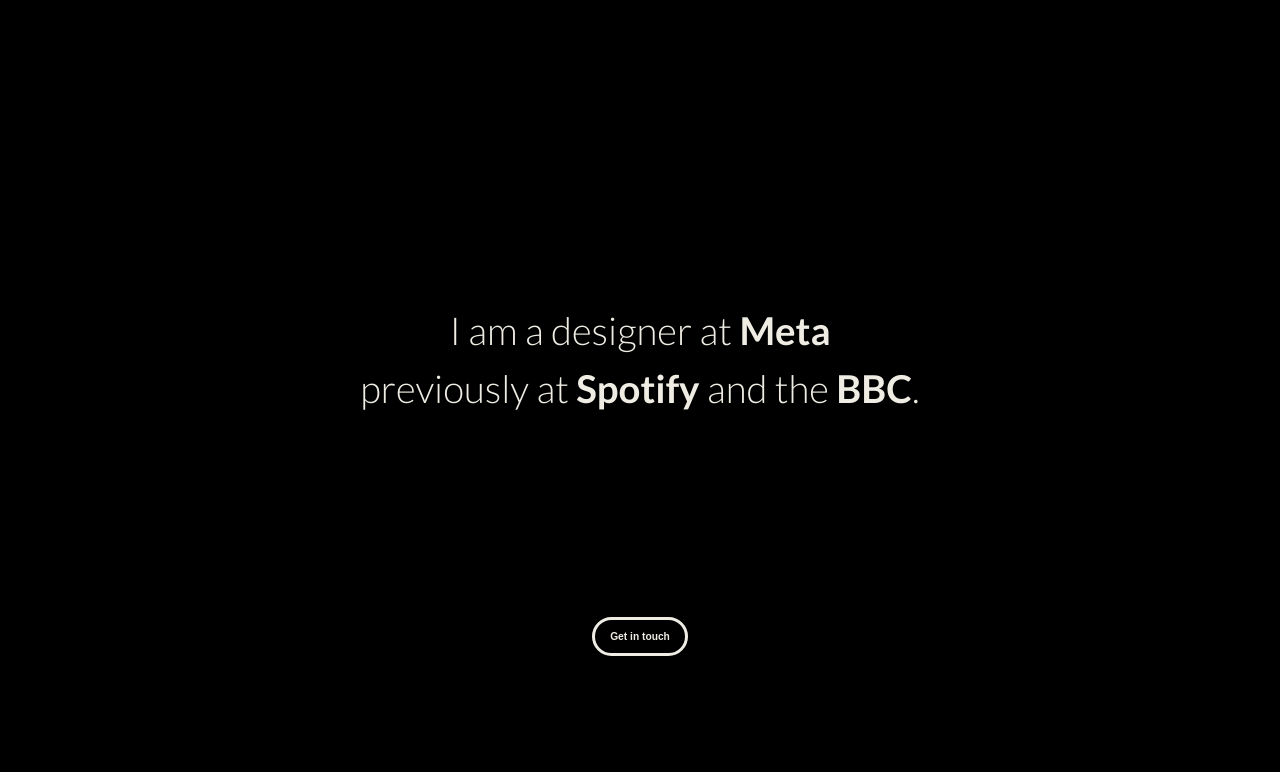
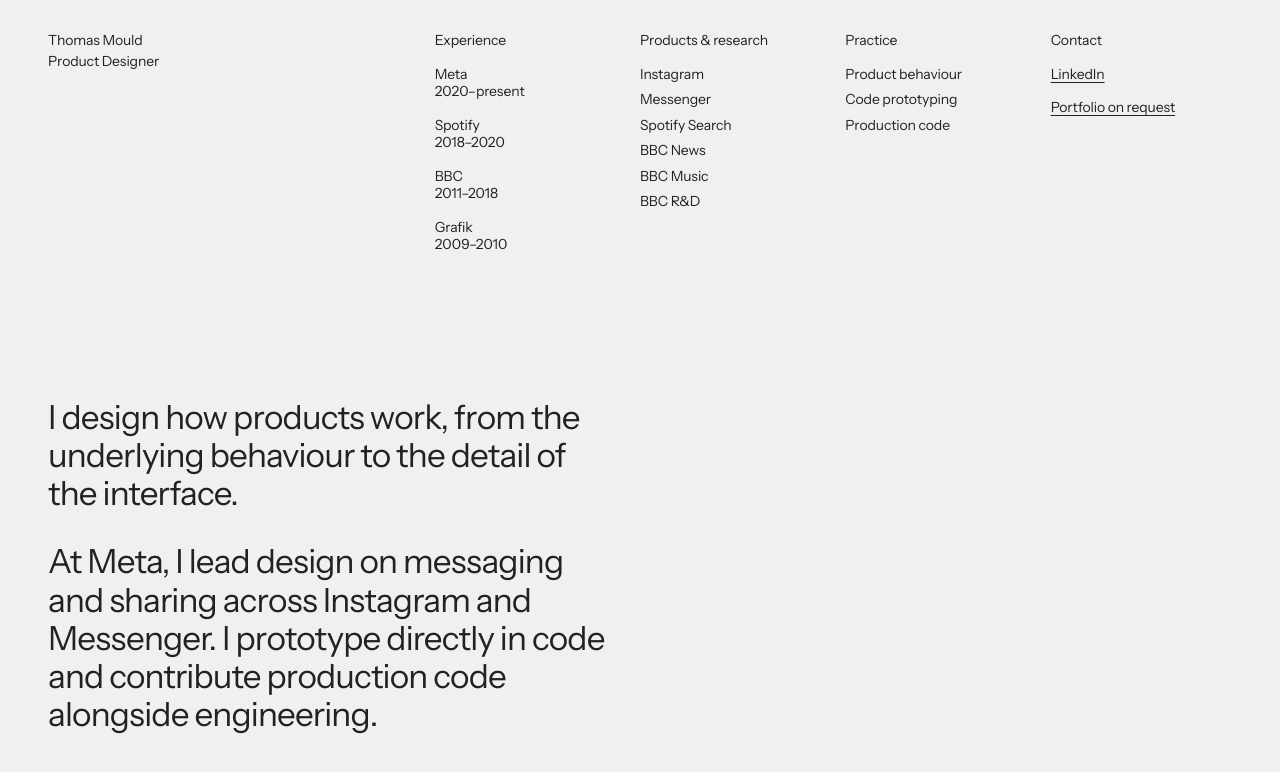
Before and after one commit to ThomasMould/Thomasmould, a plain HTML site: page index.html in a window 1280 px wide. Drawn offline with Linux system fonts and the light colour scheme.

Commit message:
Add files via upload

```diff
--- a/index.html
+++ b/index.html
@@ -1,28 +1,94 @@
-<!DOCTYPE html>
-<html lang="en">
+<!doctype html>
+<html lang="en-GB">
 <head>
-    <meta charset="UTF-8">
-    <meta name="viewport" content="width=device-width, initial-scale=1.0">
-    <title>Thomas Mould</title>
-    <link href="https://fonts.googleapis.com/css2?family=Lato:wght@300;700&display=swap" rel="stylesheet">
-    <link rel="stylesheet" href="styles.css">
-    <!-- Google tag (gtag.js) -->
-    <script async src="https://www.googletagmanager.com/gtag/js?id=G-YFNV6D4T52"></script>
-    <script>
-      window.dataLayer = window.dataLayer || [];
-      function gtag(){dataLayer.push(arguments);}
-      gtag('js', new Date());
-      gtag('config', 'G-YFNV6D4T52');
-    </script>
+  <meta charset="utf-8">
+  <meta name="viewport" content="width=device-width, initial-scale=1">
+  <title>Thomas Mould — Product Designer</title>
+  <meta name="description" content="Thomas Mould is a product designer at Meta, working on Instagram and Messenger. Previously at Spotify and the BBC.">
+  <meta name="author" content="Thomas Mould">
+  <meta name="robots" content="index, follow">
+  <link rel="canonical" href="https://thomasmould.com/">
+  <meta property="og:type" content="profile">
+  <meta property="og:title" content="Thomas Mould — Product Designer">
+  <meta property="og:description" content="Thomas Mould is a product designer at Meta, working on Instagram and Messenger. Previously at Spotify and the BBC.">
+  <meta property="og:url" content="https://thomasmould.com/">
+  <meta property="og:site_name" content="Thomas Mould">
+  <meta property="og:locale" content="en_GB">
+  <meta property="profile:first_name" content="Thomas">
+  <meta property="profile:last_name" content="Mould">
+  <meta name="twitter:card" content="summary">
+  <meta name="twitter:title" content="Thomas Mould — Product Designer">
+  <meta name="twitter:description" content="Thomas Mould is a product designer at Meta, working on Instagram and Messenger. Previously at Spotify and the BBC.">
+  <meta name="theme-color" content="#f0f0f0">
+  <link rel="icon" type="image/svg+xml" href="favicon.svg">
+  <link rel="preconnect" href="https://fonts.googleapis.com">
+  <link rel="preconnect" href="https://fonts.gstatic.com" crossorigin>
+  <link rel="stylesheet" href="https://fonts.googleapis.com/css2?family=Instrument+Sans:wght@400&amp;display=swap">
+  <link rel="stylesheet" href="styles.css">
+  <script type="application/ld+json">
+{
+  "@context": "https://schema.org",
+  "@type": "ProfilePage",
+  "@id": "https://thomasmould.com/#profile",
+  "url": "https://thomasmould.com/",
+  "name": "Thomas Mould — Product Designer",
+  "description": "Thomas Mould is a product designer at Meta, working on Instagram and Messenger. Previously at Spotify and the BBC.",
+  "mainEntity": {
+    "@type": "Person",
+    "@id": "https://thomasmould.com/#thomas-mould",
+    "name": "Thomas Mould",
+    "url": "https://thomasmould.com/",
+    "jobTitle": "Product Designer",
+    "description": "Thomas Mould is a product designer at Meta, working on Instagram and Messenger. Previously at Spotify and the BBC.",
+    "worksFor": {
+      "@type": "Organization",
+      "name": "Meta"
+    },
+    "sameAs": [
+      "https://www.linkedin.com/in/thomasmould/"
+    ]
+  }
+}
+  </script>
 </head>
 <body>
-    <div class="section">
-        <div class="centered-text">
-            <p>I am a designer at <span class="company">Meta</span><br> previously at <span class="company">Spotify</span> and the <span class="company">BBC</span>.</p>
+  <main class="introduction">
+      <header class="information-grid" aria-label="Professional overview">
+        <div class="identity">
+          <h1>Thomas Mould</h1>
+          <p>Product Designer</p>
         </div>
-    </div>
-    <a href="https://www.linkedin.com/in/thomasmould" class="get-in-touch-link" target="_blank" rel="noopener noreferrer">
-        <button class="get-in-touch">Get in touch</button>
-    </a>
+        <section class="information-column experience" aria-labelledby="experience-title">
+          <h2 id="experience-title">Experience</h2>
+          <ul class="experience-list">
+            <li><span>Meta</span><span>2020–present</span></li>
+            <li><span>Spotify</span><span>2018–2020</span></li>
+            <li><span>BBC</span><span>2011–2018</span></li>
+            <li><span>Grafik</span><span>2009–2010</span></li>
+          </ul>
+        </section>
+        <section class="information-column products" aria-labelledby="products-title">
+          <h2 id="products-title">Products &amp; research</h2>
+          <ul>
+            <li>Instagram</li><li>Messenger</li><li>Spotify Search</li><li>BBC News</li><li>BBC Music</li><li>BBC R&amp;D</li>
+          </ul>
+        </section>
+        <section class="information-column practice" aria-labelledby="practice-title">
+          <h2 id="practice-title">Practice</h2>
+          <ul><li>Product behaviour</li><li>Code prototyping</li><li>Production code</li></ul>
+        </section>
+        <nav class="information-column contact" aria-label="Contact and portfolio">
+          <h2>Contact</h2>
+          <ul>
+            <li><a href="https://www.linkedin.com/in/thomasmould/">LinkedIn</a></li>
+            <li class="portfolio-link"><a href="https://www.linkedin.com/in/thomasmould/" aria-label="Request Thomas’s portfolio through LinkedIn">Portfolio on request</a></li>
+          </ul>
+        </nav>
+      </header>
+      <section class="statement" aria-label="About Thomas">
+        <p>I design how products work, from the underlying behaviour to the detail of the interface.</p>
+        <p>At Meta, I lead design on messaging and sharing across Instagram and Messenger. I prototype directly in code and contribute production code alongside engineering.</p>
+      </section>
+    </main>
 </body>
 </html>
--- /dev/null
+++ b/sitemap.xml
@@ -0,0 +1,4 @@
+<?xml version="1.0" encoding="UTF-8"?>
+<urlset xmlns="http://www.sitemaps.org/schemas/sitemap/0.9">
+  <url><loc>https://thomasmould.com/</loc></url>
+</urlset>
--- a/styles.css
+++ b/styles.css
@@ -1,86 +1,63 @@
-body, html {
-    margin: 0;
-    font-family: 'Lato', sans-serif;
-    background-color: #000;
-    overflow-x: hidden; /* Prevent horizontal scrolling */
-    height: 100%;
+:root {
+  color-scheme: light;
+  --background: #f0f0f0; --foreground: #222222;
+  --card: #f0f0f0; --card-foreground: #222222;
+  --popover: #f0f0f0; --popover-foreground: #222222;
+  --primary: #222222; --primary-foreground: #f0f0f0;
+  --secondary: #e7e7e7; --secondary-foreground: #222222;
+  --muted: #e7e7e7; --muted-foreground: #5b5b5b;
+  --accent: #e7e7e7; --accent-foreground: #222222;
+  --destructive: #a92020; --border: #cccccc; --input: #cccccc;
+  --ring: #222222; --radius: 0;
 }
-
-.section {
-    display: flex;
-    justify-content: center;
-    align-items: center;
-    height: 90vh; /* 90% of the viewport height */
-    width: 100%;
-    position: relative;
-    flex-shrink: 0; /* Prevent shrinking */
+* { box-sizing: border-box; }
+html { background: var(--background); -webkit-text-size-adjust: 100%; }
+body {
+  margin: 0; background: var(--background); color: var(--foreground);
+  font-family: "Instrument Sans", sans-serif; font-size: 1rem; font-weight: 400;
+  -webkit-font-smoothing: antialiased;
 }
-
-.centered-text {
-    text-align: center;
-    font-size: 3vw; /* Using viewport width units for responsiveness */
-    font-weight: 300; /* Lato Light */
-    line-height: 1.5; /* Line height relative to font size */
-    width: 90%; /* 90% of the viewport width */
-    padding: 0 5%; /* 5% padding on left and right */
-    color: #EEECE3;
+::selection { background: #222222; color: #f0f0f0; }
+h1, h2, p, ul { margin: 0; }
+h1, h2 { font: inherit; }
+ul { padding: 0; list-style: none; }
+a { color: inherit; text-decoration: underline; text-decoration-thickness: 1px; text-underline-offset: .18em; }
+a:hover { text-decoration-thickness: 2px; }
+a:focus-visible { outline: 2px solid currentColor; outline-offset: 5px; }
+.introduction {
+  display: flex; flex-direction: column; justify-content: space-between;
+  gap: clamp(6rem, 18vh, 20rem); min-height: 100svh;
+  max-width: 126rem; margin-inline: auto;
+  padding: 2rem 3rem clamp(5rem, 10vh, 11rem);
 }
-
-.centered-text .company {
-    font-weight: 700; /* Lato Bold */
+.information-grid {
+  display: grid; grid-template-columns: 2fr repeat(4, minmax(0, 1fr));
+  column-gap: 1.5rem; align-items: start;
+  font-size: .875rem; line-height: 1.25; letter-spacing: -.01em;
 }
-
-.get-in-touch-link {
-    position: fixed;
-    bottom: 18vh; /* 10% of the viewport height from the bottom */
-    text-decoration: none;
-    z-index: 2; /* Ensure the link is above other content */
-    width: 100%; /* Ensure the link container takes full width */
-    display: flex;
-    justify-content: center; /* Center the button horizontally */
-    align-items: center; /* Center the button vertically */
+.identity p { margin-top: .2rem; }
+.information-column h2 { margin-bottom: 1rem; }
+.experience-list { display: grid; gap: 1rem; }
+.experience-list span { display: block; }
+.products ul, .practice ul { display: grid; gap: .5rem; }
+.portfolio-link { margin-top: 1rem; max-width: 9rem; }
+.statement {
+  width: min(48.5%, 55rem); font-size: clamp(2rem, 2.6vw, 2.75rem);
+  line-height: 1.15; letter-spacing: -.025em; text-wrap: pretty;
 }
-
-.get-in-touch {
-    padding: 1.4vh 1.2vw; /* Increased padding */
-    font-size: 0.8vw; /* Smaller font size */
-    font-weight: 700; /* Lato Light */
-    color: #EEECE3; /* White text */
-    background-color: #000; /* Black background */
-    border: 3px solid #EEECE3; /* Fixed border width */
-    border-radius: 50px; /* Fixed border radius to maintain round shape */
-    cursor: pointer;
-    text-align: center;
-    display: flex;
-    justify-content: center; /* Center text horizontally */
-    align-items: center; /* Center text vertically */
-    transition: background-color 0.3s, color 0.3s; /* Smooth transition for hover effect */
+.statement p + p { margin-top: .9em; }
+@media (min-width: 1600px) { .information-grid { font-size: 1rem; } }
+@media (max-width: 1000px) {
+  .information-grid { grid-template-columns: 1.6fr repeat(4, minmax(0, 1fr)); column-gap: 1rem; }
+  .statement { width: min(75%, 46rem); }
 }
-
-.get-in-touch:hover {
-    background-color: #EEECE3; /* White background on hover */
-    color: #000; /* Black text on hover */
+@media (max-width: 700px) {
+  .introduction { min-height: 100svh; padding: 1.5rem 1.5rem 2rem; gap: 7rem; }
+  .information-grid { grid-template-columns: repeat(2, minmax(0, 1fr)); gap: 2rem 1.25rem; font-size: .875rem; line-height: 1.3; }
+  .identity { grid-column: 1 / -1; margin-bottom: .5rem; }
+  .information-column h2 { margin-bottom: .8rem; }
+  .experience-list { gap: .8rem; }
+  .statement { width: 100%; font-size: clamp(1.625rem, 5vw, 2rem); line-height: 1.18; letter-spacing: -.02em; }
+  .statement p + p { margin-top: 1em; }
 }
-
-/* Responsive design adjustments */
-@media (max-width: 768px) {
-    .centered-text {
-        font-size: 4vw; /* Larger font size for smaller screens */
-        padding: 0 4%; /* Adjust padding for smaller screens */
-    }
-    .get-in-touch {
-        font-size: 1.5vw; /* Adjust button font size for smaller screens */
-        padding: 1.2vh 1vw; /* Adjust padding for smaller screens */
-    }
-}
-
-@media (max-width: 480px) {
-    .centered-text {
-        font-size: 8vw; /* Larger font size for very small screens */
-        padding: 8%; /* Adjust padding for very small screens */
-    }
-    .get-in-touch {
-        font-size: 3.5vw; /* Adjust button font size for very small screens */
-        padding: 1.5vh 5vw; /* Adjust padding for very small screens */
-    }
-}
+@media print { .introduction { min-height: auto; gap: 6rem; } .statement { width: 75%; } }
```
Also changed, not shown: favicon.svg (added), robots.txt (added), 2 other files.
